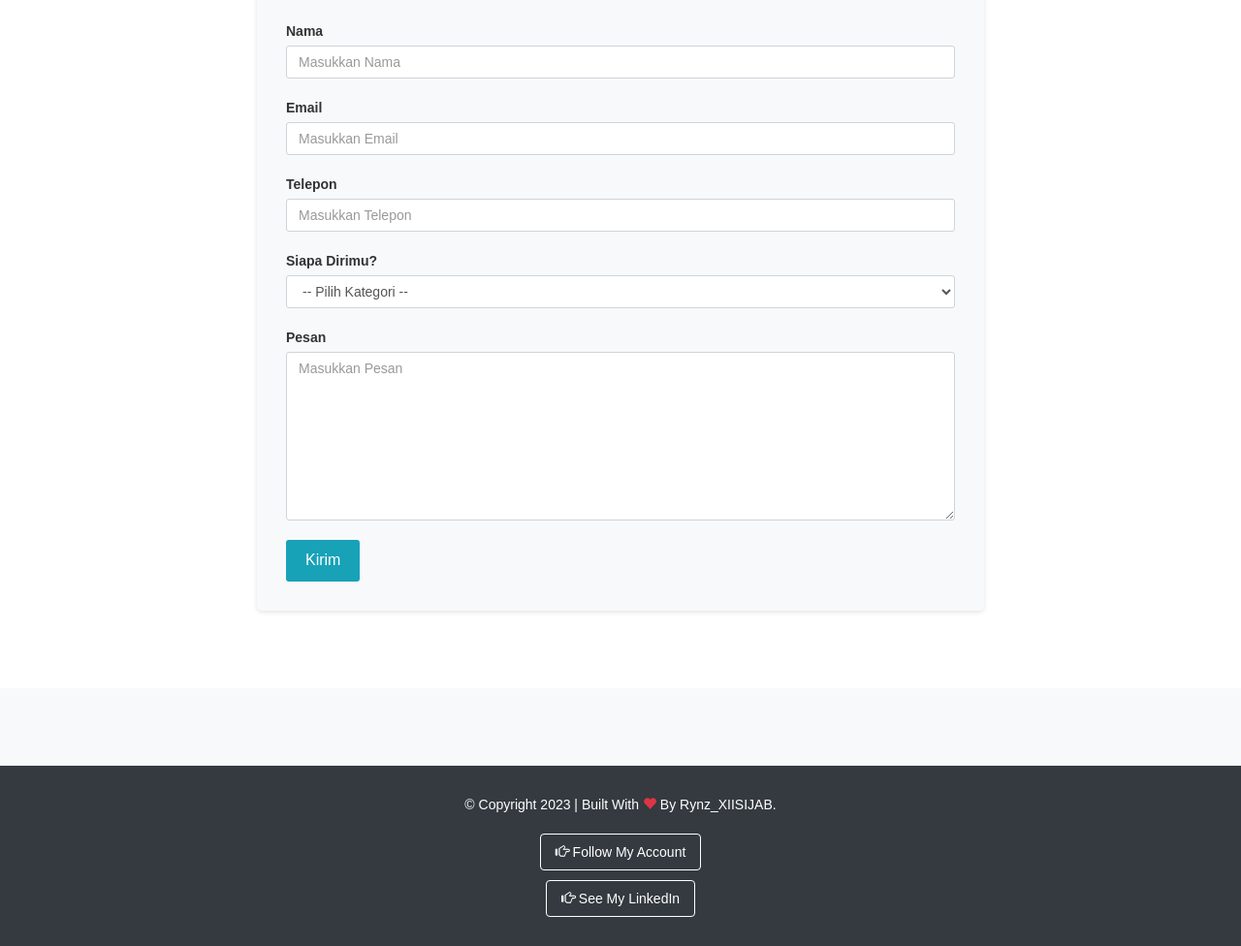
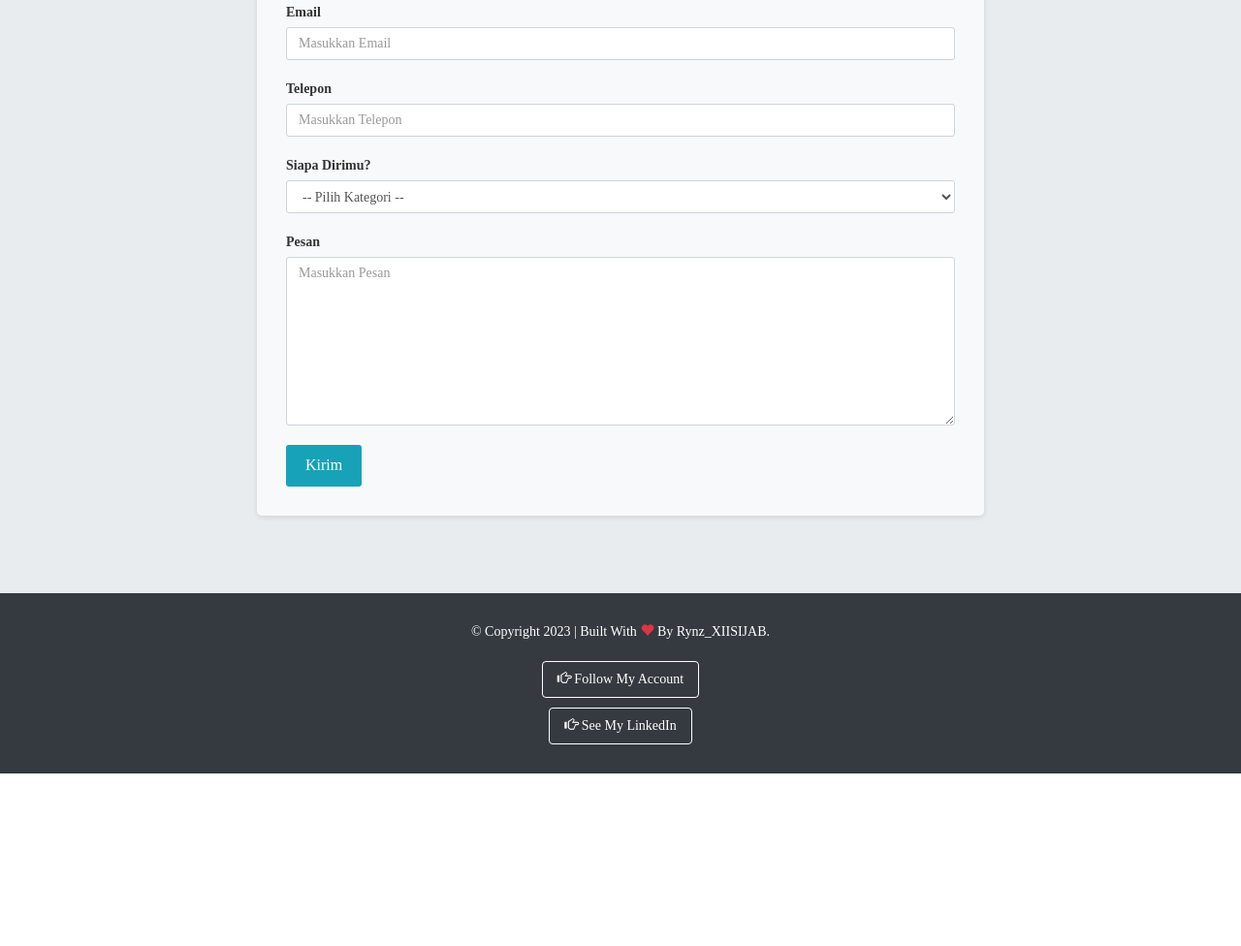
Before and after one commit to Ryanxzg1/Ryanz, a plain HTML site: page index.html in a window 1280 px wide. Shown: the part 3717-4693 px from the top of the page at 97% size. After the commit the page ends 4515 px from the top, so only its background shows below. Drawn offline with Linux system fonts and the light colour scheme.

Commit message:
Perubahan Background Warna dan Font

```diff
--- a/css/style.css
+++ b/css/style.css
@@ -4,8 +4,8 @@ html {
 }
 
 body {
-    font-family: 'Varela Round', sans-serif;
-    background-color: #f8f9fa;
+    font-family: 'Montserrat';
+    background-color: #ffffff;
 }
 
 .navbar {
@@ -147,6 +147,9 @@ h2 {
     transform: scale(1.1);
 }
 
+.contact {
+    background-color: #e9ecef;
+}
 .contact form {
     background-color: #f8f9fa;
     padding: 30px;
@@ -183,7 +186,6 @@ footer {
     background-color: #343a40;
     color: #fff;
     padding: 30px 0;
-    margin-top: 80px;
     position: relative; /* Changed from absolute */
     bottom: auto; /* Removed bottom */
     width: 100%;
```
